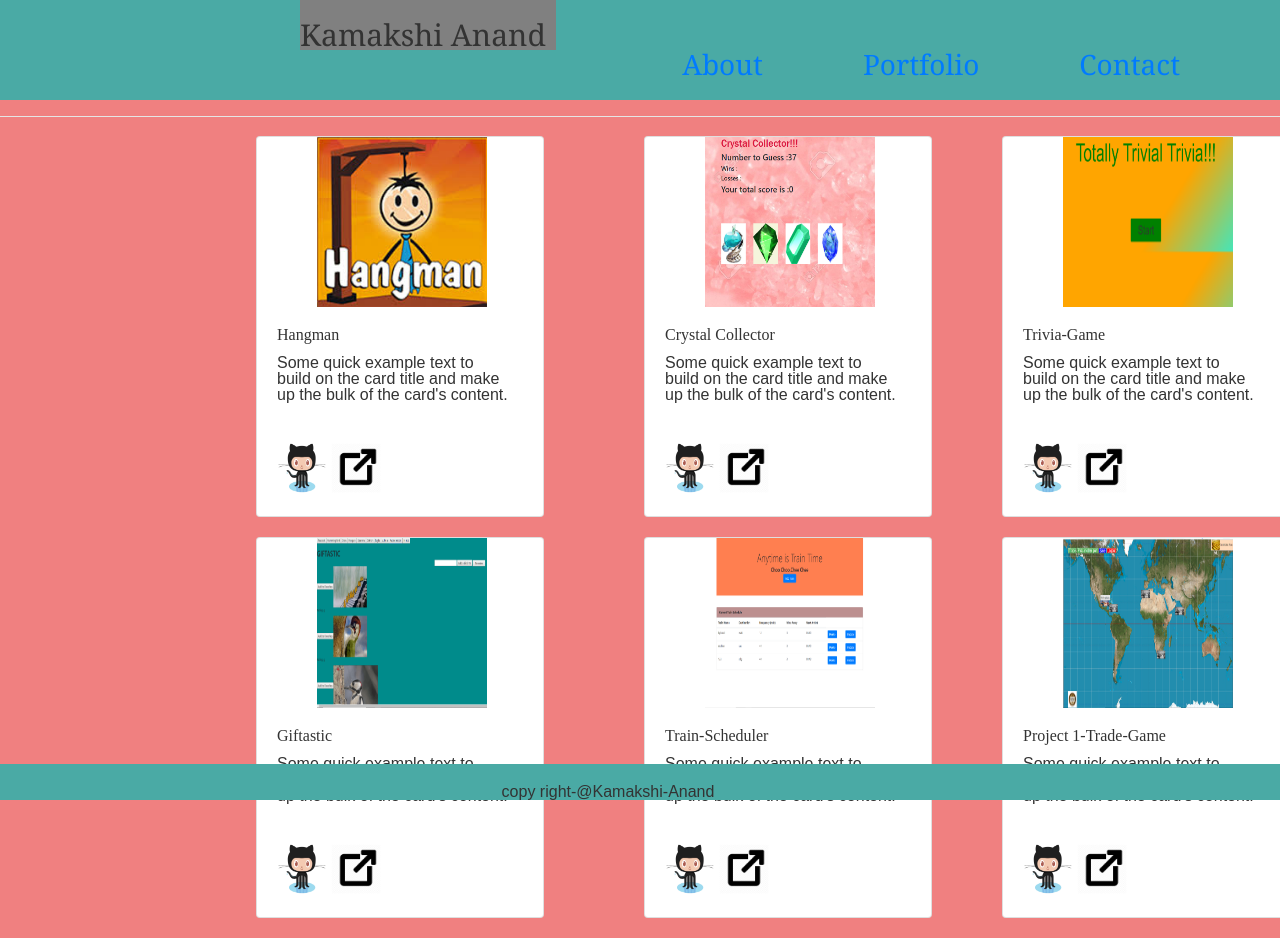
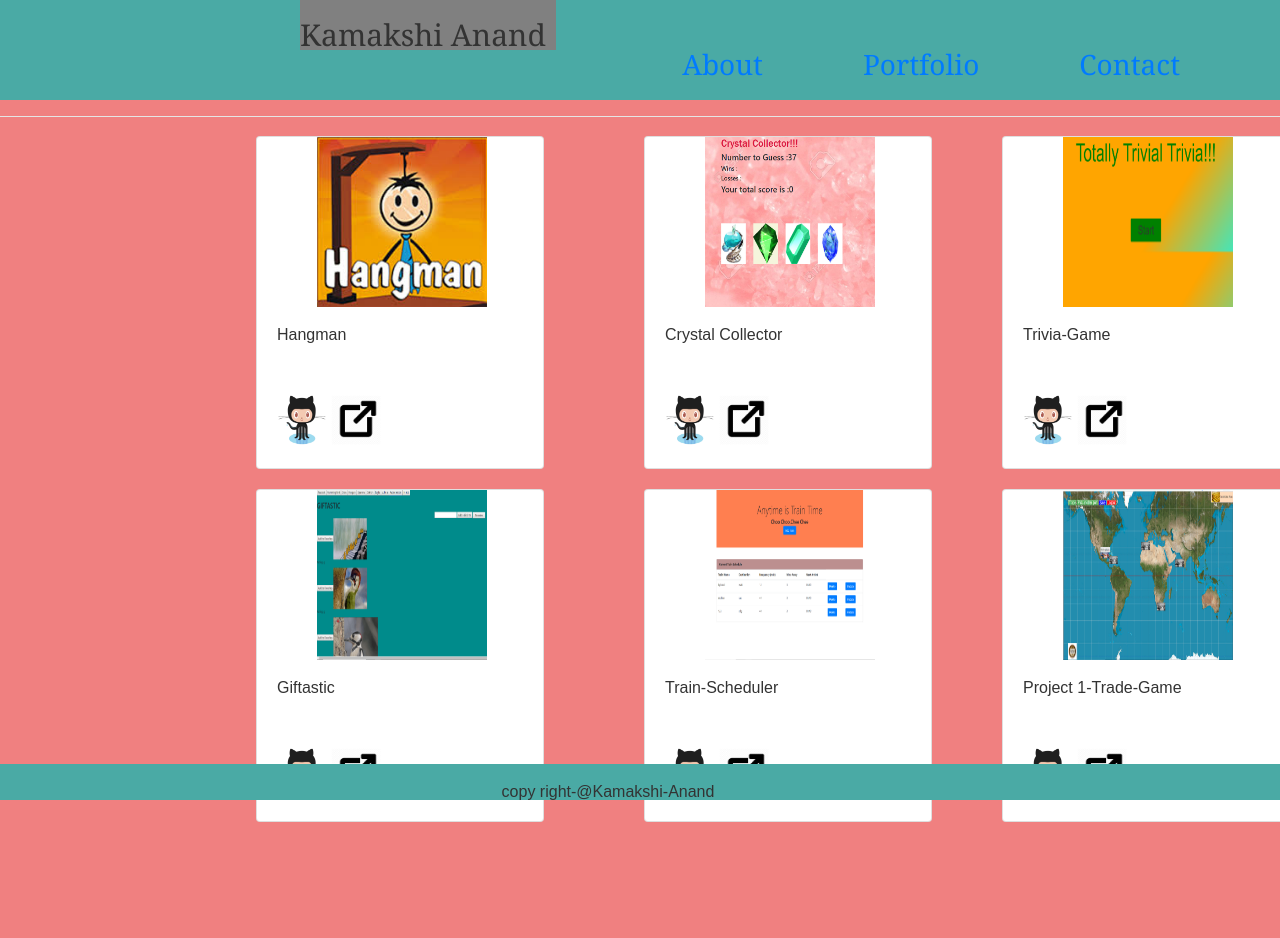
Before and after one commit to kamakshi-anand/Updated-Portfolio, a plain HTML site: page portfolio.html in a window 1280 px wide. After the commit the page ends 842 px from the top, so only its background shows below. Drawn offline with nearby package versions, Linux system fonts and the light colour scheme.

Commit message:
portfolio updated

```diff
--- a/portfolio.html
+++ b/portfolio.html
@@ -20,6 +20,9 @@
 
         #five {
             margin-right: 70px;
+        }
+        .card-title{
+            font-family: fantasy;
         }
     </style>
 
@@ -57,8 +60,7 @@
                             <img src="assets/Image/wfc.hangmanimages.jpg" class="bioimage">
                             <div class="card-body">
                                 <h5 class="card-title">Hangman</h5>
-                                <p class="card-text">Some quick example text to build on the card title and make up the bulk
-                                    of the card's content.</p>
+                                <p class="card-text"></p>
                             </div>
 
                             <div class="card-body">
@@ -80,8 +82,7 @@
                             <img src="assets/Image/Screenshot (51).png" class="bioimage">
                             <div class="card-body">
                                 <h5 class="card-title">Crystal Collector</h5>
-                                <p class="card-text">Some quick example text to build on the card title and make up the bulk
-                                    of the card's content.</p>
+                                <p class="card-text"></p>
                             </div>
 
                             <div class="card-body">
@@ -103,8 +104,7 @@
                             <img src="assets/Image/Screenshot (52).png" class="bioimage">
                             <div class="card-body">
                                 <h5 class="card-title">Trivia-Game</h5>
-                                <p class="card-text">Some quick example text to build on the card title and make up the bulk
-                                    of the card's content.</p>
+                                <p class="card-text"></p>
                             </div>
 
                             <div class="card-body">
@@ -130,8 +130,7 @@
                         <img src="assets/Image/Screenshot (53).png" class="bioimage">
                         <div class="card-body">
                             <h5 class="card-title">Giftastic</h5>
-                            <p class="card-text">Some quick example text to build on the card title and make up the bulk
-                                of the card's content.</p>
+                            <p class="card-text"></p>
                         </div>
 
                         <div class="card-body">
@@ -151,8 +150,7 @@
                         <img src="assets/Image/Screenshot (54).png" class="bioimage">
                         <div class="card-body">
                             <h5 class="card-title">Train-Scheduler</h5>
-                            <p class="card-text">Some quick example text to build on the card title and make up the bulk
-                                of the card's content.</p>
+                            <p class="card-text"</p>
                         </div>
 
                         <div class="card-body">
@@ -172,8 +170,7 @@
                         <img src="assets/Image/Screenshot (55).png" class="bioimage">
                         <div class="card-body">
                             <h5 class="card-title">Project 1-Trade-Game</h5>
-                            <p class="card-text">Some quick example text to build on the card title and make up the bulk
-                                of the card's content.</p>
+                            <p class="card-text"></p>
                         </div>
 
                         <div class="card-body">
```
